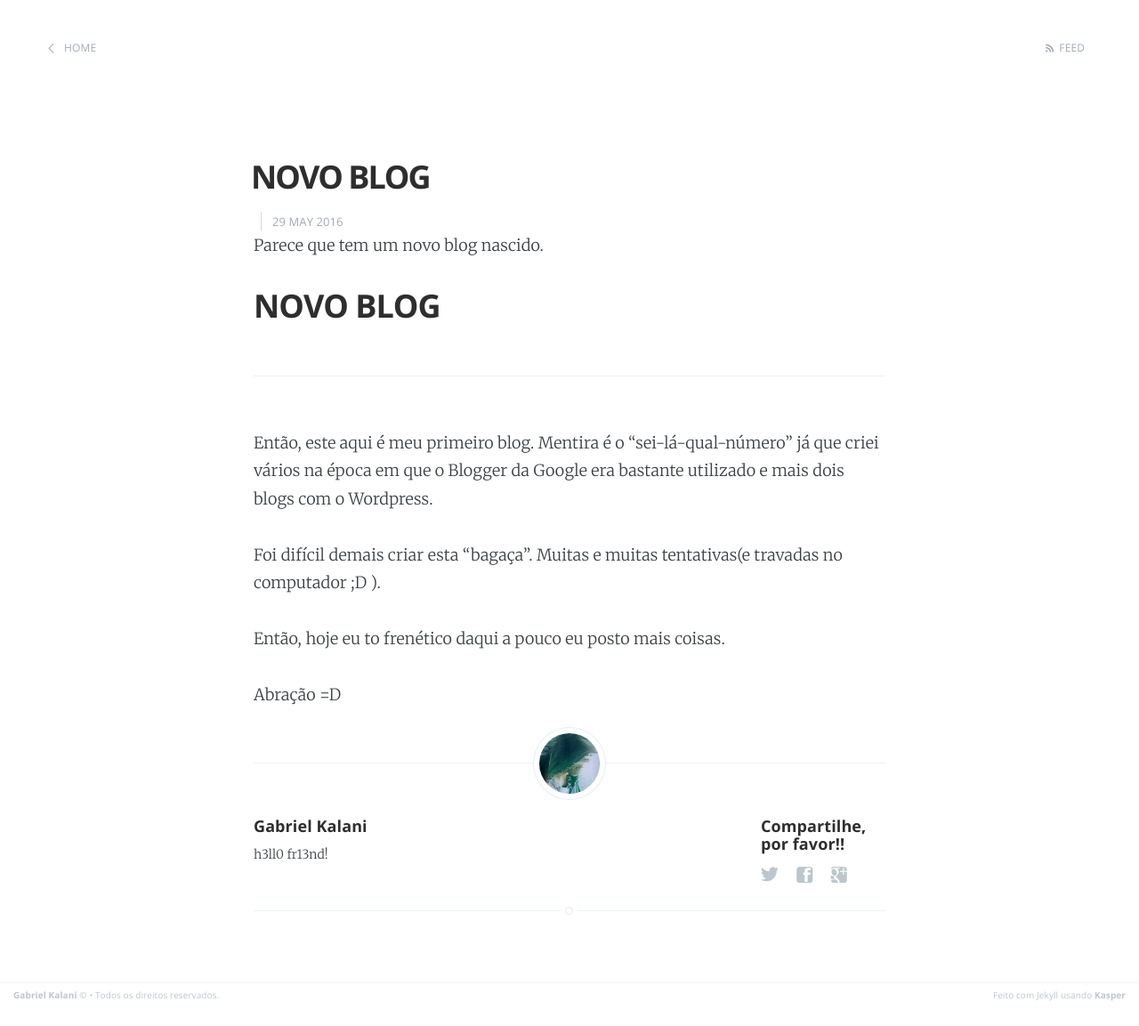
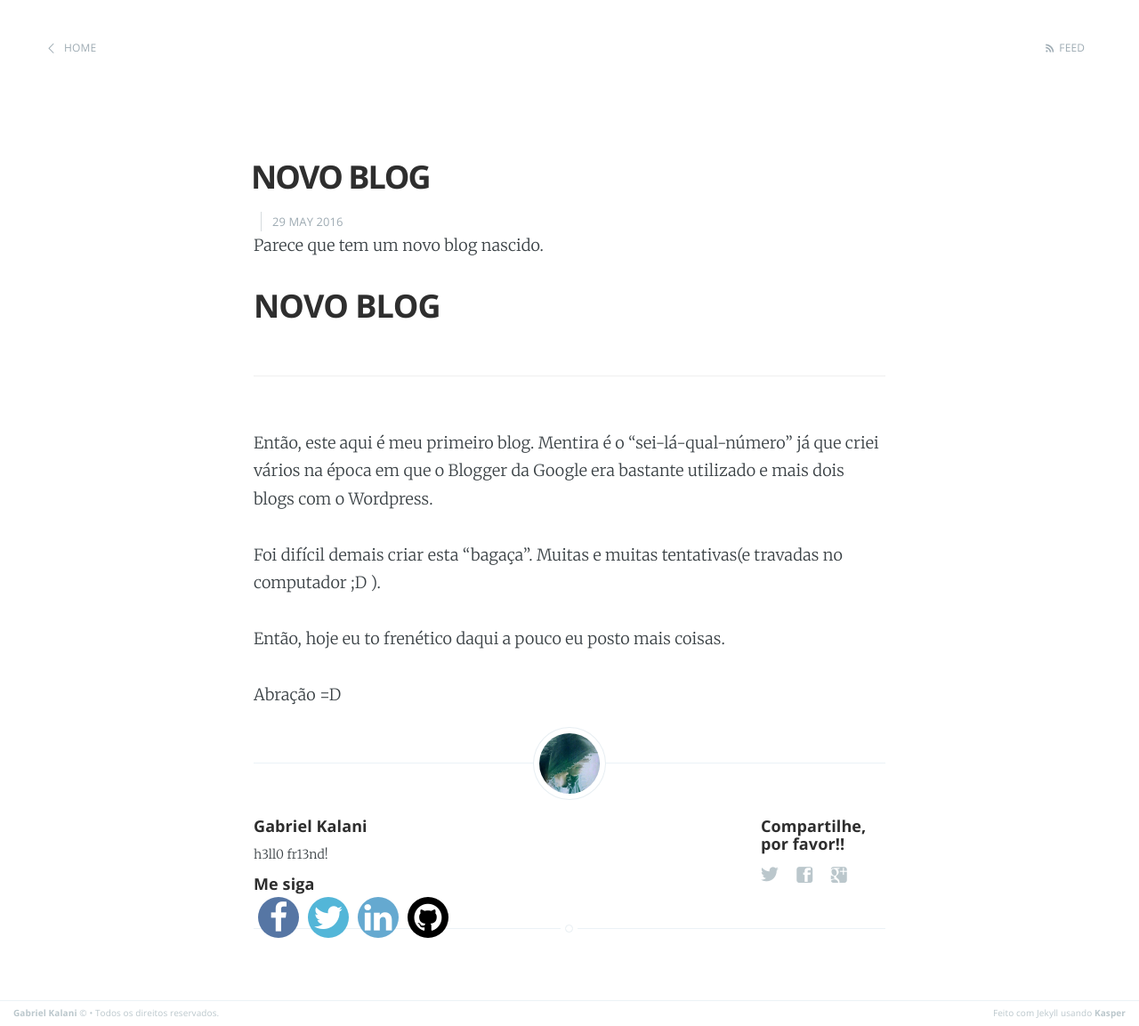
Before and after one commit to gkal19/blog, a Jekyll site: the page built from _posts/2016-05-29-novo-blog.markdown, in a window 1280 px wide. Shown: the whole page at 89% size. Built offline with Jekyll 4.4.1, drawn with Linux system fonts in a browser that asks for light colours; nearby versions of some CDN libraries; comment, search, counter and statistics services are not loaded; before the commit the page ends 1132 px from its top, so only the background shows below that.

```diff
--- a/_layouts/post.html
+++ b/_layouts/post.html
@@ -80,6 +80,7 @@ post_class: post-template
 
             <!-- Share links section -->
             {% include share.html %}
+            {% include follow.html %}
 
             <!-- Disqus comments -->
             {% if page.disqus %}
--- a/index.html
+++ b/index.html
@@ -17,10 +17,9 @@ about: 'about.html'
     <div class="vertical">
         <div class="main-header-content inner">
             <h1 class="page-title">{{ site.name }}</h1>
-            <h2 class="page-description" align="center">
+            <h2 class="page-description">
                 {% if site.description %} {{ site.description }}. {% endif %}
                 {% if page.about %} <a href='{{ site.baseurl }}{{ page.about }}'> Sobre mim </a> {% endif %}
-                {% include follow.html %}
              </h2>
         </div>
     </div>
```
Also changed, not shown: other parts of index.html (+1 -1 lines).
